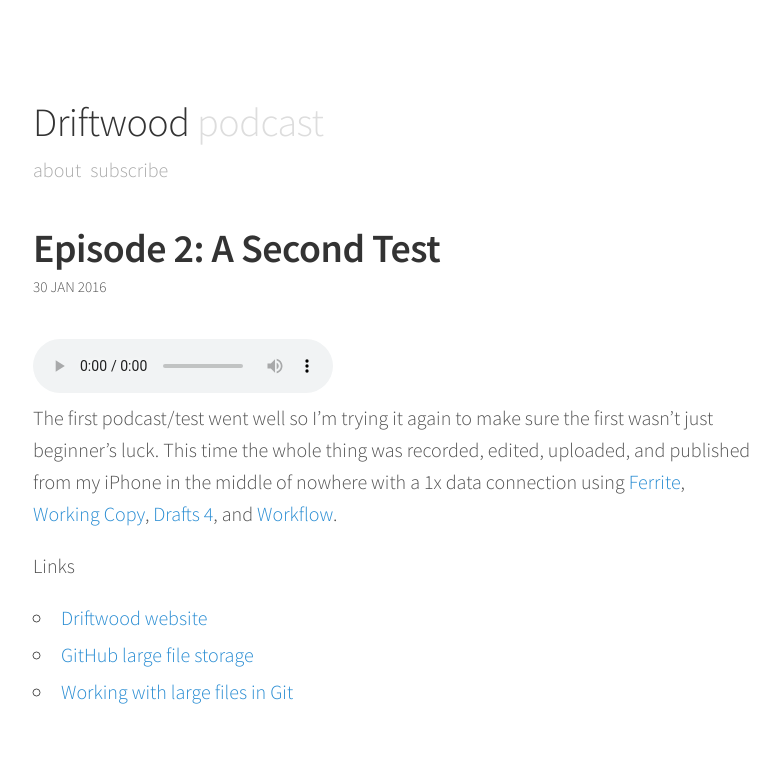
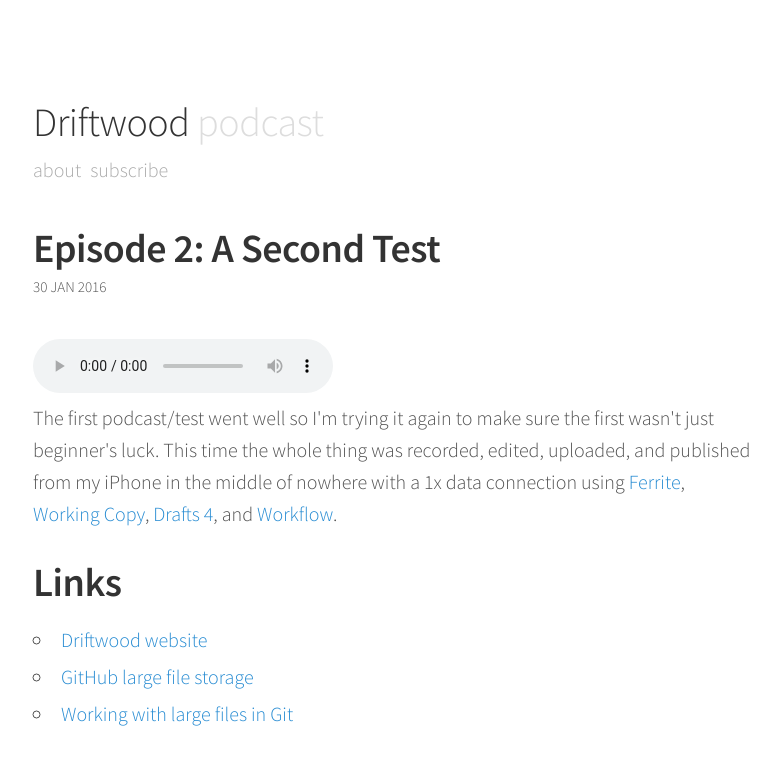
Before and after one commit to LK64076007A/microcast, a Jekyll site: the page built from _posts/2016-01-30-Episode-2:-a-second-test.md, in a window 1280 px wide. Shown: the top 765 px of the page, without its empty margins (247-1027 px from the left). Built offline with Jekyll 4.4.1, drawn with Linux system fonts in a browser that asks for light colours.

```diff
--- a/_posts/2016-01-30-Episode-2:-a-second-test.md
+++ b/_posts/2016-01-30-Episode-2:-a-second-test.md
@@ -3,17 +3,7 @@ layout: post
 title: 'Episode 2: A Second Test'
 date: 2016-01-30 11:59:52 -0500
 file: /audio/ep2.m4a
-shownotes: The first podcast/test went well so I'm trying it again to make sure the first wasn't just beginner's luck. This time the whole thing was recorded, edited, uploaded, and published from my iPhone in the middle of nowhere with a 1x data connection using [Ferrite](https://itunes.apple.com/us/app/ferrite-recording-studio/id1018780185?mt=8&uo=4&at=11l4RT), [Working Copy](https://itunes.apple.com/us/app/working-copy-powerful-git/id896694807?mt=8&uo=4&at=11l4RT), [Drafts 4](https://itunes.apple.com/us/app/drafts-4-quickly-capture-notes/id905337691?mt=8&uo=4&at=11l4RT), and [Workflow](https://itunes.apple.com/us/app/workflow-powerful-automation/id915249334?mt=8&uo=4&at=11l4RT).
-
-
-  Links
-
-
- - [Driftwood website](http://soitscometothis.net/microcast/)
-
- - [GitHub large file storage](https://git-lfs.github.com)
-
- - [Working with large files in Git](https://help.github.com/articles/working-with-large-files/)
+shownotes: <p>The first podcast/test went well so I'm trying it again to make sure the first wasn't just beginner's luck. This time the whole thing was recorded, edited, uploaded, and published from my iPhone in the middle of nowhere with a 1x data connection using <a href="https://itunes.apple.com/us/app/ferrite-recording-studio/id1018780185?mt=8&amp;uo=4&amp;at=11l4RT">Ferrite</a>, <a href="https://itunes.apple.com/us/app/working-copy-powerful-git/id896694807?mt=8&amp;uo=4&amp;at=11l4RT">Working Copy</a>, <a href="https://itunes.apple.com/us/app/drafts-4-quickly-capture-notes/id905337691?mt=8&amp;uo=4&amp;at=11l4RT">Drafts 4</a>, and <a href="https://itunes.apple.com/us/app/workflow-powerful-automation/id915249334?mt=8&amp;uo=4&amp;at=11l4RT">Workflow</a>.</p><h1>Links</h1><p><ul><li><a href="http://soitscometothis.net/microcast/">Driftwood website</a></li><li><a href="https://git-lfs.github.com">GitHub large file storage</a></li><li><a href="https://help.github.com/articles/working-with-large-files/">Working with large files in Git</a></li></ul></p>
 summary: A second test of this project.
 duration: "2:34" #audio length in min
 length: "2616492" #filesize in bytes
```
Also changed, not shown: _posts/2016-01-28-Episode-1:-in-the-beginning.md (+1 -4 lines).
